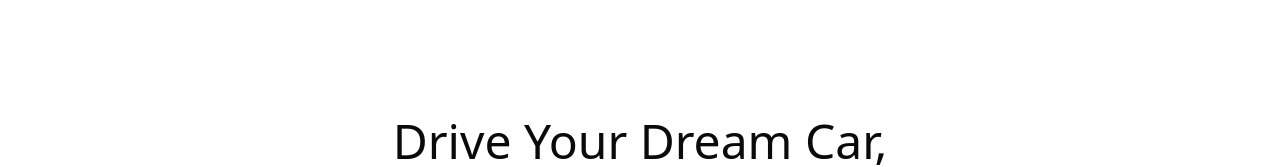
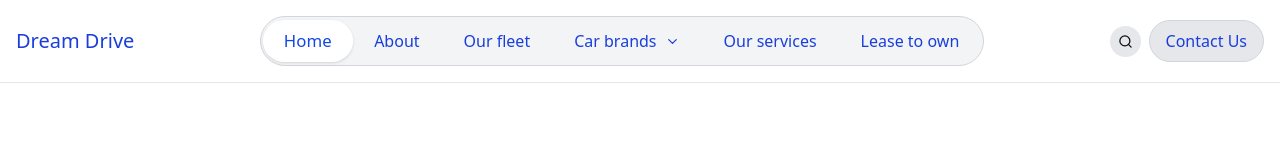
Before and after one commit to FD-Landing-Labs/car-rental-landing, a Next.js app: page / in a window 1280 px wide. Shown: the top 167 px of the page. Built offline with nearby package versions, Linux system fonts and the light colour scheme; a web font is replaced by a local one.

Commit message:
feat: added nav ba in layout

```diff
--- a/app/layout.tsx
+++ b/app/layout.tsx
@@ -1,7 +1,7 @@
 import type { Metadata } from "next";
 import { Inter, Zalando_Sans } from "next/font/google";
 import "./globals.css";
-
+import NavBar from "@/components/nav-bar";
 const inter = Inter({
   variable: "--font-inter",
   subsets: ["latin"],
@@ -25,6 +25,7 @@ export default function RootLayout({
   return (
     <html lang="en">
       <body className={`${inter.variable} ${zalando.variable} antialiased`}>
+        <NavBar />
         {children}
       </body>
     </html>
```
